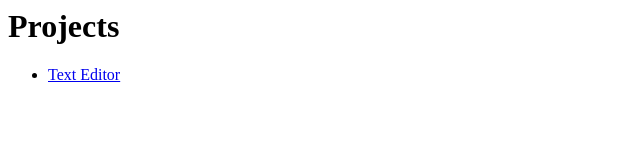
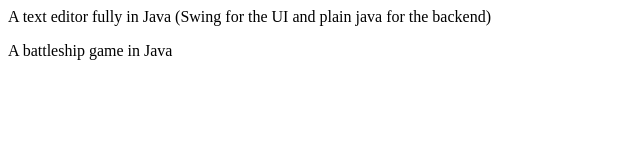
Before and after one commit to RyanMoussouni/RyanMoussouni.github.io, a plain HTML site: page index.html in a window 1280 px wide. Shown: the whole page, without its empty margins (0-640 px from the left). Drawn offline with Linux system fonts and the light colour scheme.

Commit message:
Update index.html

```diff
--- a/index.html
+++ b/index.html
@@ -1,8 +1,9 @@
+<body>
+<p>
+A <a src=google.com>text editor</a> fully in Java (Swing for the UI and plain java for the backend)
+</p>
 
-<header></header>
-<body>
-	<h1> Projects </h1>
-	<ul>
-		<li><a href="https://google.com">Text Editor</a></li>
-	</ul>
+<p>
+A <a src=google.com> battleship game <a/> in Java
+</a>
 </body>
```
